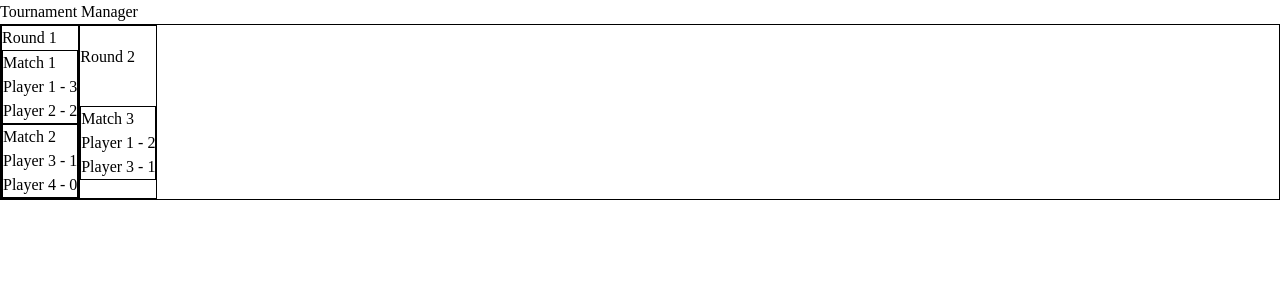
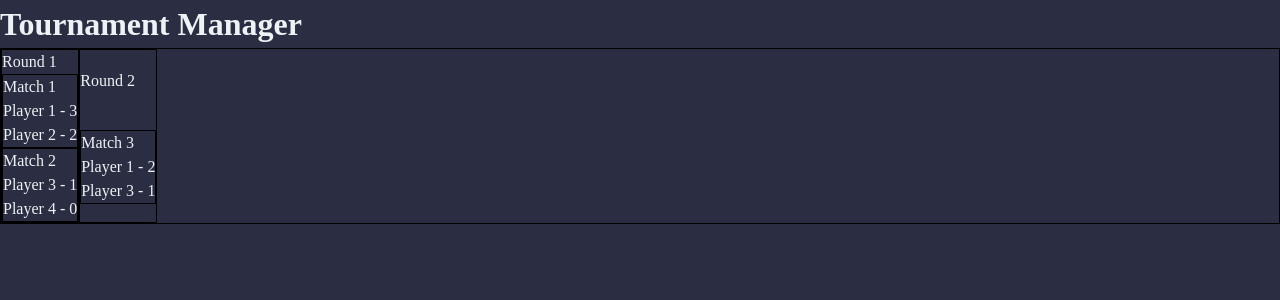
Before and after one commit to zylvve/tournament-manager-proto, a React (Vite) app: page / in a window 1280 px wide. Shown: the top 300 px of the page. Built offline with nearby package versions, Linux system fonts and the light colour scheme.

Commit message:
Add basic theme support

```diff
--- /dev/null
+++ b/src/App.module.css
@@ -0,0 +1,8 @@
+@import './themes.css';
+
+.app {
+  height: 100vh;
+
+  background-color: var(--color-primary-bg);
+  color: var(--color-primary-text);
+}
--- a/src/App.tsx
+++ b/src/App.tsx
@@ -1,9 +1,12 @@
 import Tournament from "./features/tournament/Tournament"
+import styles from './App.module.css'
 
 const App = () => {
   return (
-    <div className="App">
-      Tournament Manager
+    <div data-theme="dark" className={styles.app}>
+      <header>
+        <h1>Tournament Manager</h1>
+      </header>
       <Tournament/>
     </div>
   )
--- /dev/null
+++ b/src/themes.css
@@ -0,0 +1,8 @@
+[data-theme="dark"] {
+  --color-primary-bg: #2B2D42;
+  --color-secondary-bg: #8D99AE;
+  --color-primary-text: #EDF2F4;
+  --color-result-w: #04724D;
+  --color-result-d: #FFA630;
+  --color-result-l: #D90429;
+}
```
